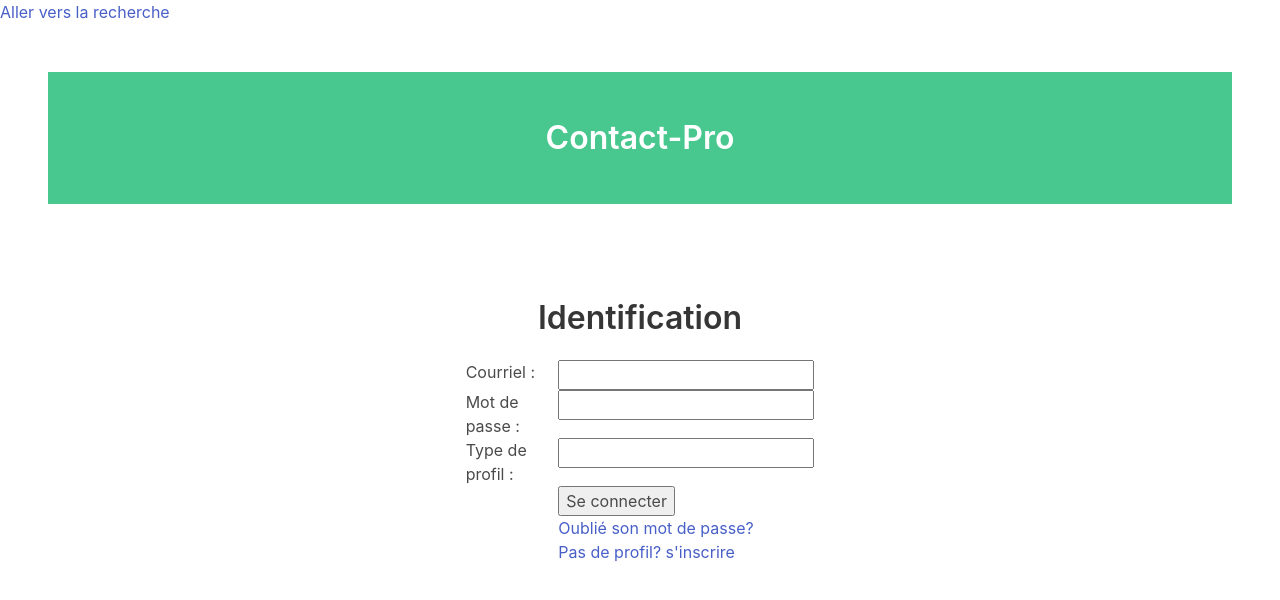
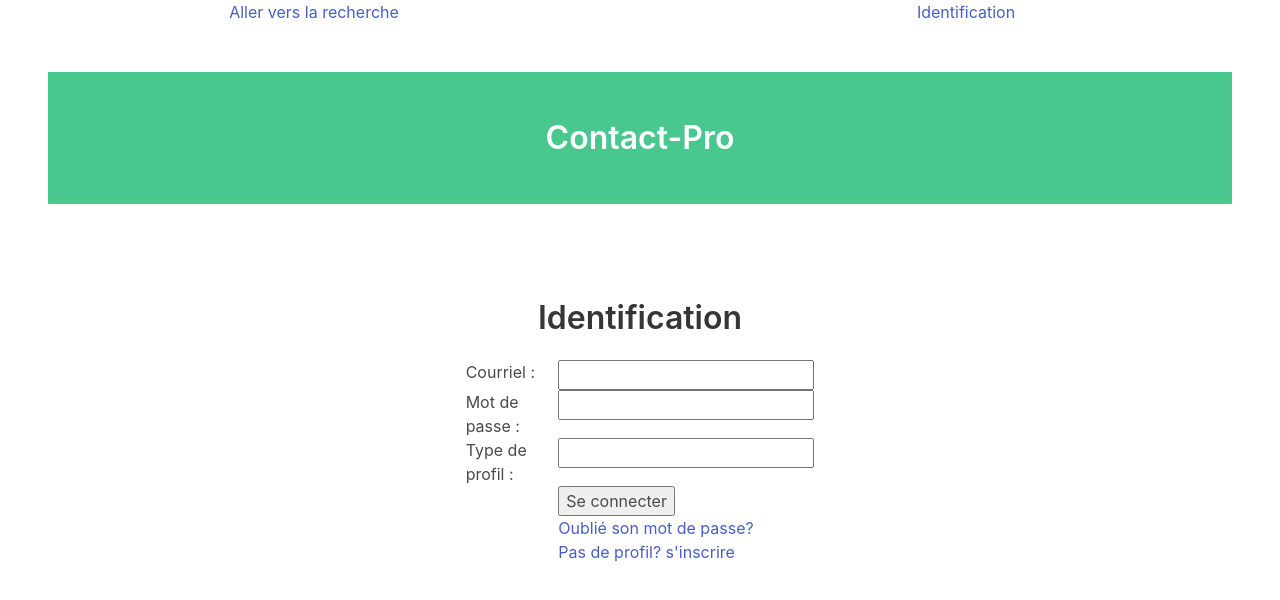
Before and after one commit to BerDuc/ContacClient, an Angular app: page /identification in a window 1280 px wide. Shown: the top 600 px of the page. Built offline with nearby package versions, Linux system fonts and the light colour scheme.

Commit message:
ajout d'un lien pour le header

```diff
--- a/src/app/app.component.html
+++ b/src/app/app.component.html
@@ -1,6 +1,13 @@
 <!-- Affichage du titre -->
 <div>
-    <a routerLink="/cherchePro">Aller vers la recherche</a>
+    <div class="columns has-text-centered">
+        <div class="column">
+            <a routerLink="/cherchePro">Aller vers la recherche</a>
+        </div>
+        <div class="column">
+            <a routerLink="/">Identification</a>
+        </div>
+    </div>
 </div>
 <div class="section">
 	<div class="hero is-success">
```
